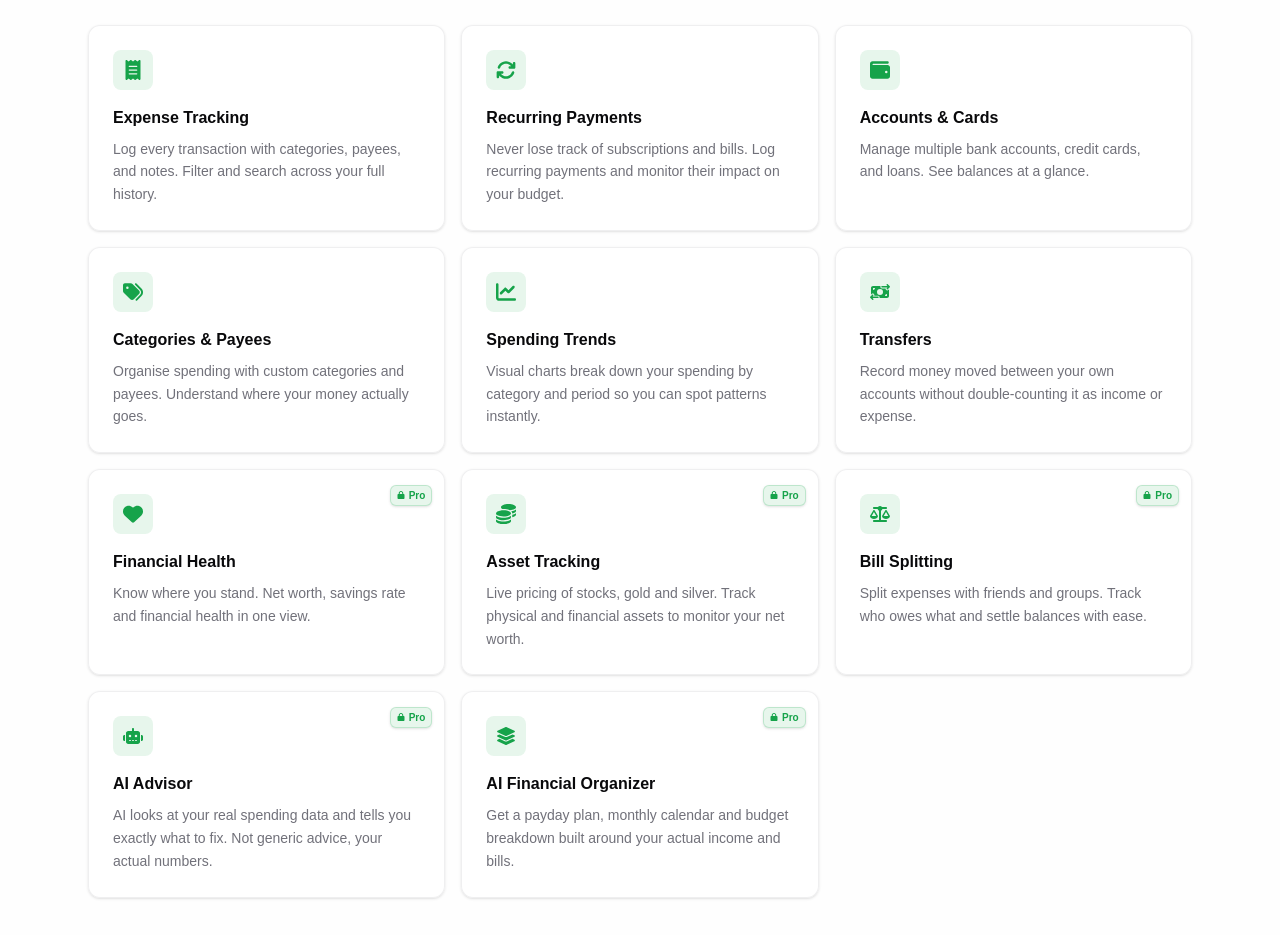
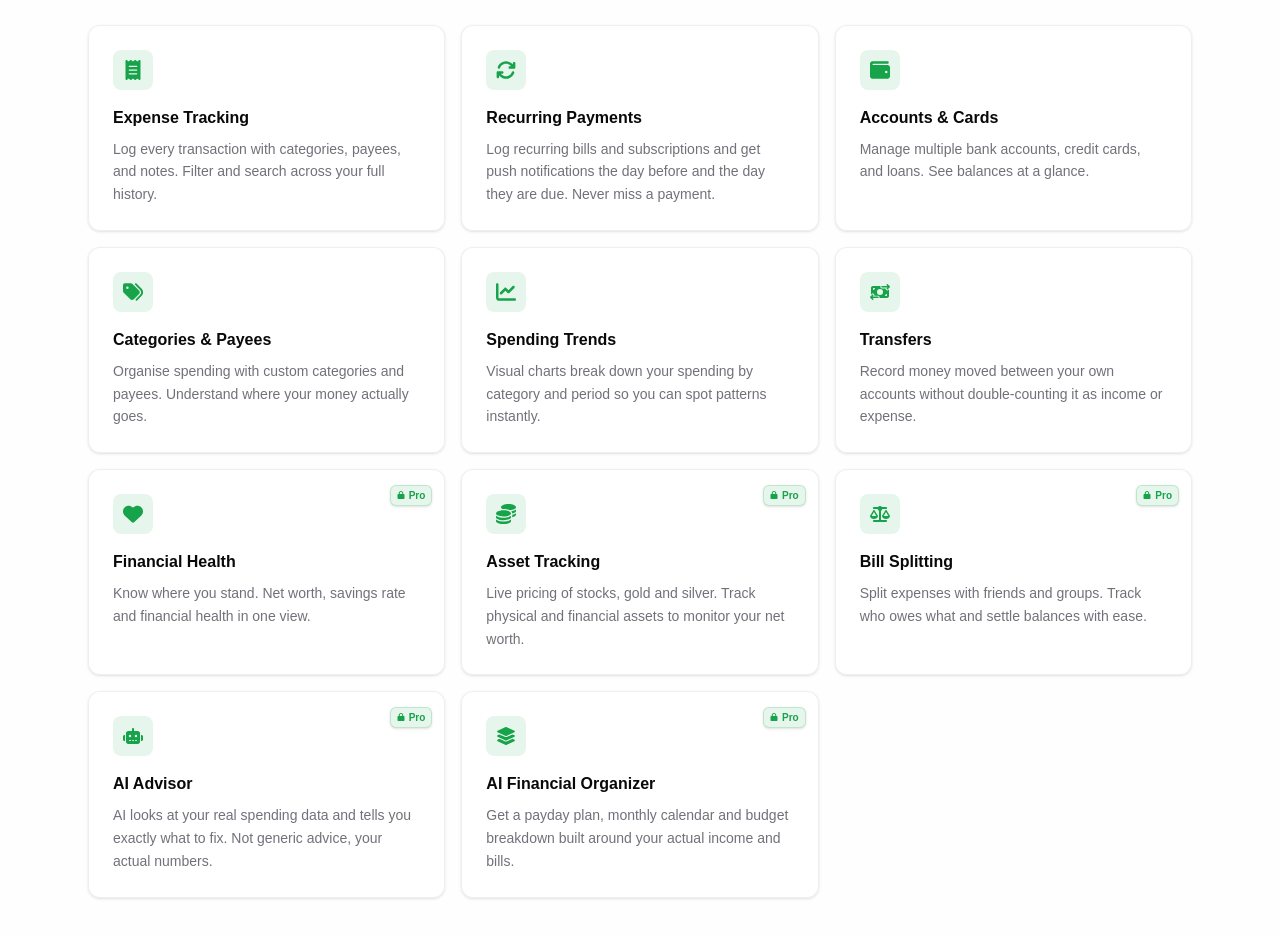
Before and after one commit to binayabaral/expensesync, a Next.js app: page / in a window 1280 px wide. Shown: the part 2140-3075 px from the top of the page. Built offline with nearby package versions, Linux system fonts and the light colour scheme; no server answers.

Commit message:
feat: mention push notifications in recurring payments feature card

```diff
--- a/app/page.tsx
+++ b/app/page.tsx
@@ -220,7 +220,7 @@ export default async function LandingPage() {
                 icon: FaArrowsRotate,
                 title: 'Recurring Payments',
                 description:
-                  'Never lose track of subscriptions and bills. Log recurring payments and monitor their impact on your budget.'
+                  'Log recurring bills and subscriptions and get push notifications the day before and the day they are due. Never miss a payment.'
               },
               {
                 icon: FaWallet,
```
